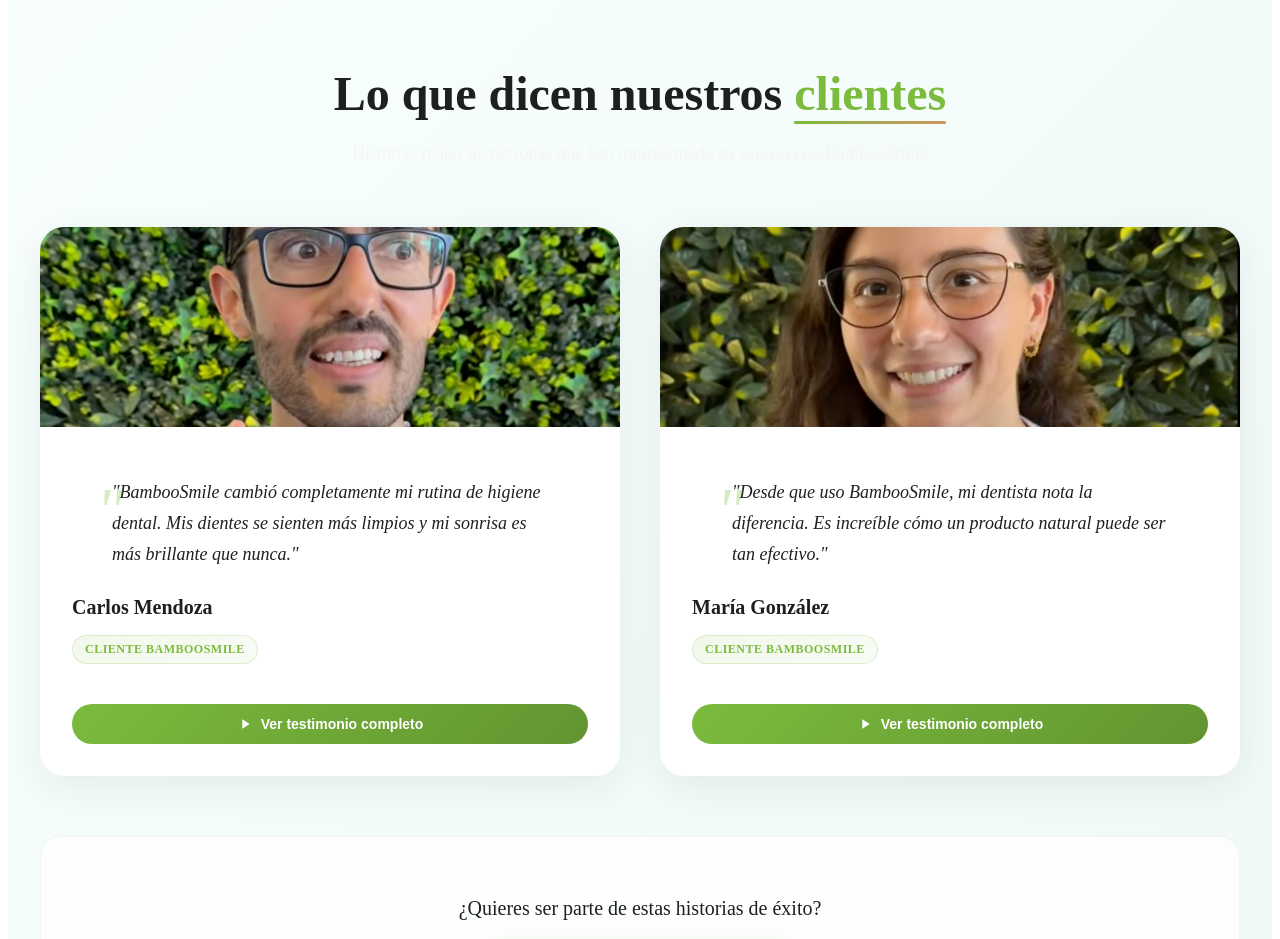
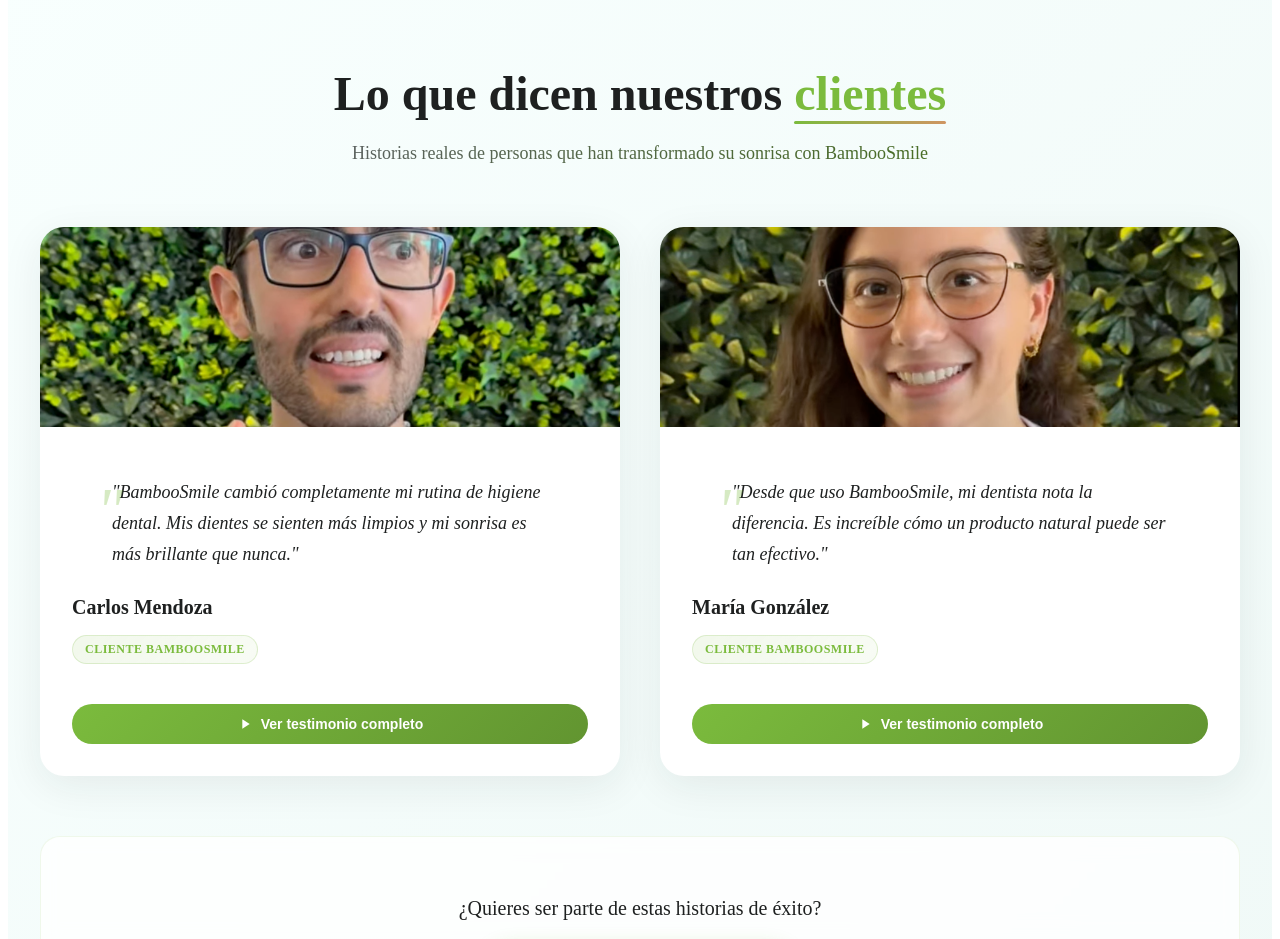
Before and after one commit to yeyodev1/bambooSmile-frontend, a Vue app: page / in a window 1280 px wide. Shown: the part 3540-4479 px from the top of the page. Built offline with nearby package versions, Linux system fonts and the light colour scheme.

Commit message:
style(TestimonialsSection): update subtitle styling with gradient text
Improve visual appeal by replacing plain text color with gradient effect and adjusting font weight

```diff
--- a/src/views/HomeView/TestimonialsSection.vue
+++ b/src/views/HomeView/TestimonialsSection.vue
@@ -206,10 +206,15 @@
 
   &__subtitle {
     font-size: 1.125rem;
-    color: $text-light;
+    color: color.adjust($BAMBOO-BLACK, $lightness: 25%);
     max-width: 600px;
     margin: 0 auto;
     line-height: 1.6;
+    font-weight: 500;
+    background: linear-gradient(135deg, color.adjust($BAMBOO-BLACK, $lightness: 25%) 0%, color.adjust($BAMBOO-GREEN, $lightness: -20%) 100%);
+    -webkit-background-clip: text;
+    -webkit-text-fill-color: transparent;
+    background-clip: text;
   }
 
   &__grid {
```
